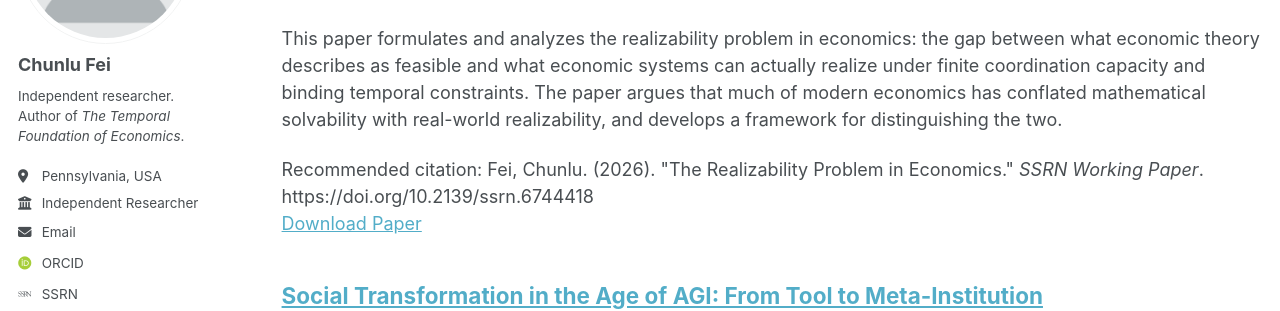
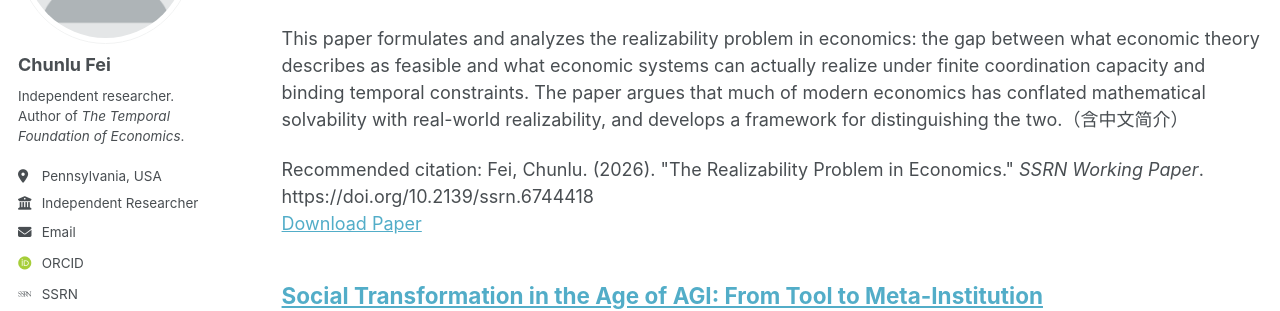
Before and after one commit to chunlufei/chunlufei.github.io, a Jekyll site: the page built from _pages/publications.html, in a window 1280 px wide and 900 px high, scrolled down 1307 px. Shown: the part 232-543 px from the top of the window. Built offline with Jekyll 4.4.1, drawn with Linux system fonts in a browser that asks for light colours; some web fonts are replaced; a script bundle is joined from its source files by our own code; library files that are not in the unit come from our copies.

Commit message:
Update 2026-05-10-realizability-problem.md

```diff
--- a/_publications/2026-05-10-realizability-problem.md
+++ b/_publications/2026-05-10-realizability-problem.md
@@ -3,7 +3,7 @@ title: "The Realizability Problem in Economics"
 collection: publications
 category: manuscripts
 permalink: /publication/2026-05-10-realizability-problem
-excerpt: 'This paper formulates and analyzes the realizability problem in economics: the gap between what economic theory describes as feasible and what economic systems can actually realize under finite coordination capacity and binding temporal constraints. The paper argues that much of modern economics has conflated mathematical solvability with real-world realizability, and develops a framework for distinguishing the two.'
+excerpt: 'This paper formulates and analyzes the realizability problem in economics: the gap between what economic theory describes as feasible and what economic systems can actually realize under finite coordination capacity and binding temporal constraints. The paper argues that much of modern economics has conflated mathematical solvability with real-world realizability, and develops a framework for distinguishing the two.（含中文简介）'
 date: 2026-05-10
 venue: 'SSRN Working Paper'
 paperurl: 'https://papers.ssrn.com/sol3/papers.cfm?abstract_id=6744418'
```
